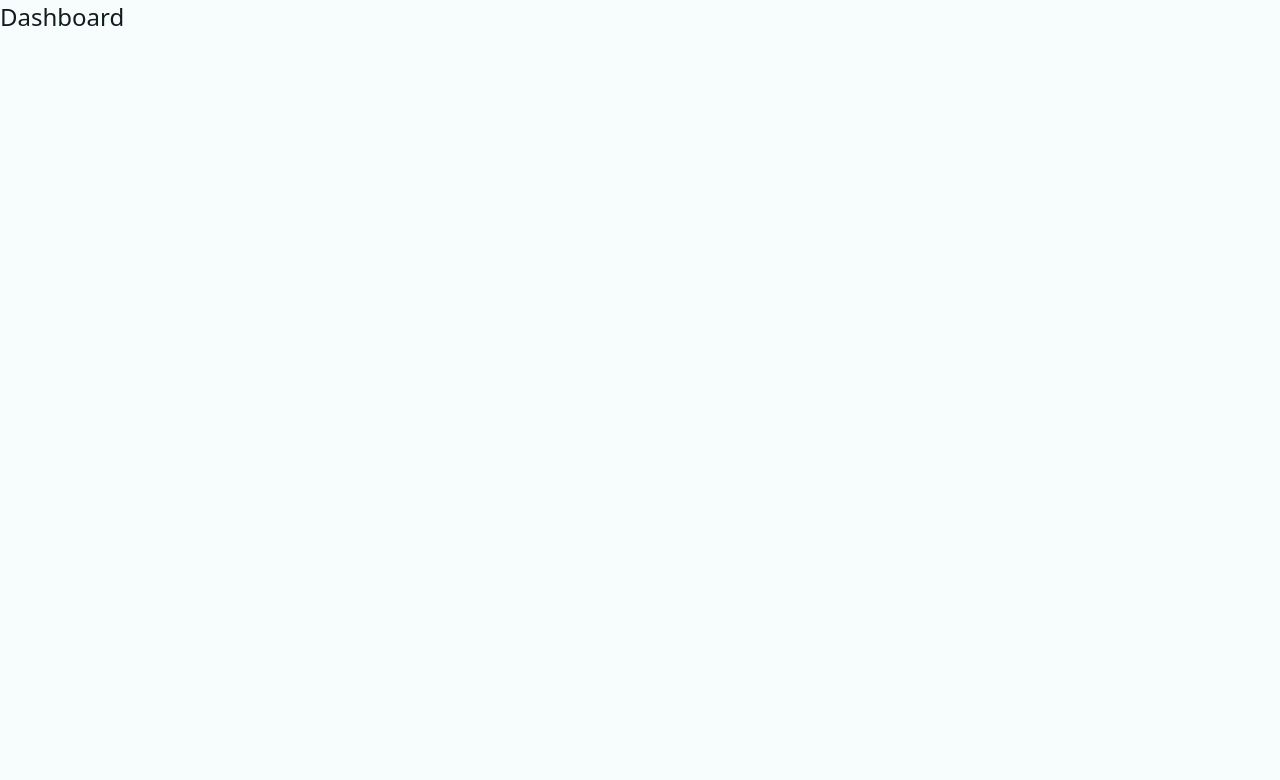
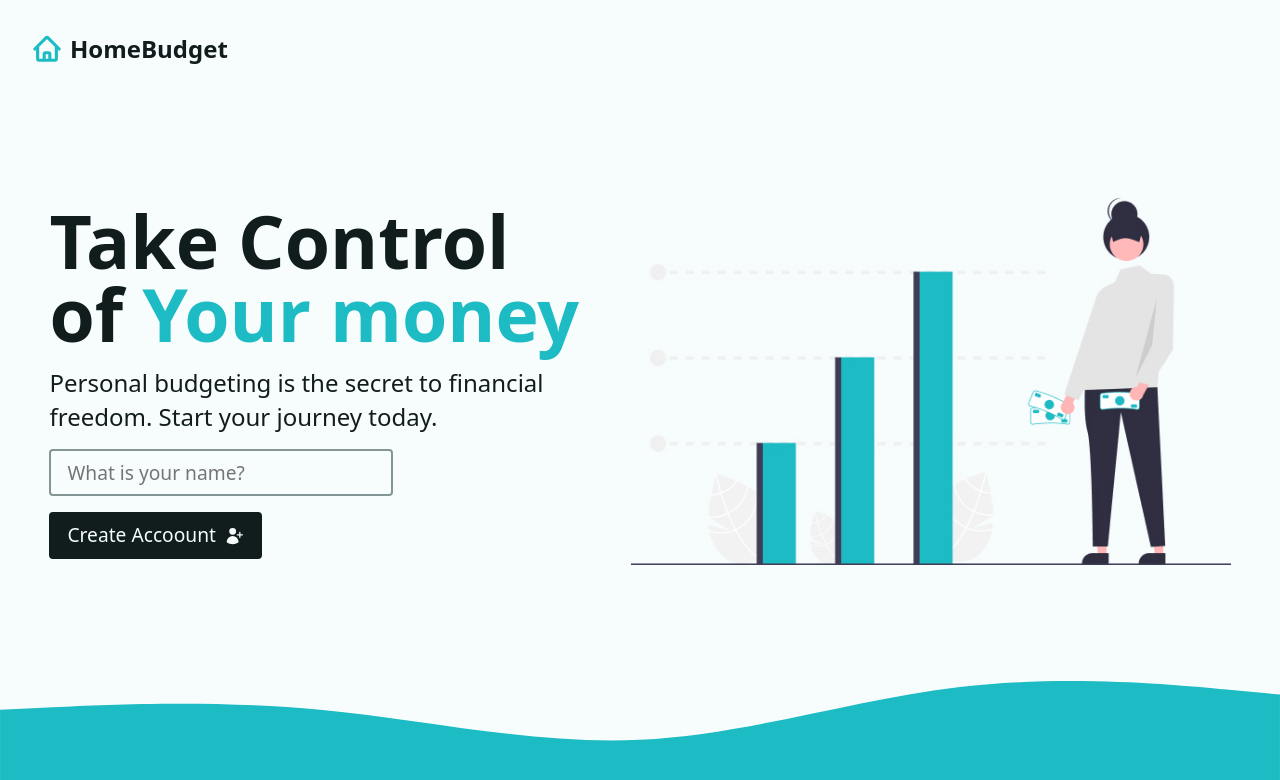
Before and after one commit to MargotShupe/BudgetingApp, a React (Vite) app in the folder react-router-budgeting/: page / in a window 1280 px wide. Shown: the top 780 px of the page. Built offline with nearby package versions, Linux system fonts and the light colour scheme.

Commit message:
components and layout

```diff
--- a/react-router-budgeting/package.json
+++ b/react-router-budgeting/package.json
@@ -10,9 +10,11 @@
     "preview": "vite preview"
   },
   "dependencies": {
+    "@heroicons/react": "^2.0.18",
     "react": "^18.2.0",
     "react-dom": "^18.2.0",
-    "react-router-dom": "6.8"
+    "react-router-dom": "6.8",
+    "react-toastify": "^9.1.3"
   },
   "devDependencies": {
     "@types/react": "^18.2.15",
--- a/react-router-budgeting/src/App.jsx
+++ b/react-router-budgeting/src/App.jsx
@@ -1,15 +1,38 @@
 import { createBrowserRouter, RouterProvider } from "react-router-dom";
 
+// Library imports
+import { ToastContainer } from "react-toastify";
+import "react-toastify/dist/ReactToastify.css";
+
+//Layout
+import Main, { mainLoader } from "./layouts/Main.jsx";
+
+// Actions
+import { logoutAction } from "./actions/logout.js";
+
 //Routes
-import Dashboard, { dashboardLoader } from "./pages/Dashboard";
+import Dashboard, { dashboardAction, dashboardLoader } from "./pages/Dashboard";
 import Error from "./pages/Error";
 
 const router = createBrowserRouter([
   {
     path: "/",
-    element: <Dashboard />,
-    loader: dashboardLoader,
+    element: <Main />,
+    loader: mainLoader,
     errorElement: <Error />,
+    children: [
+      {
+        index: true,
+        element: <Dashboard />,
+        loader: dashboardLoader,
+        action: dashboardAction,
+        errorElement: <Error />,
+      },
+      {
+        path: "logout",
+        action: logoutAction,
+      },
+    ],
   },
 ]);
 
@@ -17,6 +40,7 @@ function App() {
   return (
     <div className="App">
       <RouterProvider router={router} />
+      <ToastContainer />
     </div>
   );
 }
--- /dev/null
+++ b/react-router-budgeting/src/actions/logout.js
@@ -0,0 +1,18 @@
+// rrd imports
+import { redirect } from "react-router-dom";
+
+// Library
+import { toast } from "react-toastify";
+
+// helpers
+import { deleteItem } from "../helpers";
+
+export async function logoutAction() {
+  // delete the user
+  deleteItem({
+    key: "userName",
+  });
+  toast.success("You've deleted your account!");
+  // return redirect
+  return redirect("/");
+}
--- /dev/null
+++ b/react-router-budgeting/src/components/AddBudgetForm.jsx
@@ -0,0 +1,42 @@
+import { Form } from "react-router-dom";
+
+// Library imports
+import { CurrencyDollarIcon } from "@heroicons/react/24/solid";
+
+const AddBudgetForm = () => {
+  return (
+    <div className="form-wrapper">
+      <h2 className="h3">Create budget</h2>
+      <Form method="post" className="grid-sm">
+        <div className="grid-xs">
+          <label htmlFor="newBudget">Budget Name</label>
+          <input
+            type="text"
+            name="newBudget"
+            id="newBudget"
+            placeholder="e.g., Groceries"
+            required
+          />
+        </div>
+        <div className="grid-xs">
+          <label htmlFor="newBudgetAmount">Amount</label>
+          <input
+            type="number"
+            step="0.01"
+            name="newBudgetAmount"
+            id="newBudgetAmount"
+            placeholder="e.g., $350"
+            required
+            inputMode="decimal"
+          />
+        </div>
+      </Form>
+      <button type="submit" className="btn btn--dark">
+        <span>Create budget</span>
+        <CurrencyDollarIcon width={20} />
+      </button>
+    </div>
+  );
+};
+
+export default AddBudgetForm;
--- /dev/null
+++ b/react-router-budgeting/src/components/Nav.jsx
@@ -0,0 +1,37 @@
+// react router dom imports
+import { Form, NavLink } from "react-router-dom";
+
+// library
+import { TrashIcon } from "@heroicons/react/24/solid";
+
+// assets
+import logomark from "../assets/logomark.svg";
+
+const Nav = ({ userName }) => {
+  return (
+    <nav>
+      <NavLink to="/" aria-label="Go to home">
+        <img src={logomark} alt="" height={30} />
+        <span>HomeBudget</span>
+      </NavLink>
+      {userName && (
+        <Form
+          method="post"
+          action="/logout"
+          onSubmit={(event) => {
+            if (!confirm("Delete user and all data?")) {
+              event.preventDefault();
+            }
+          }}
+        >
+          <button type="submit" className="btn btn--warning">
+            <span>Delete User</span>
+            <TrashIcon width={20} />
+          </button>
+        </Form>
+      )}
+    </nav>
+  );
+};
+
+export default Nav;
--- /dev/null
+++ b/react-router-budgeting/src/components/intro.jsx
@@ -0,0 +1,40 @@
+import { Form } from "react-router-dom";
+
+// Library
+import { UserPlusIcon } from "@heroicons/react/24/solid";
+
+// assets
+import illustration from "../assets/illustration.jpg";
+
+const Intro = () => {
+  return (
+    <div className="intro">
+      <div>
+        <h1>
+          Take Control of <span className="accent">Your money</span>
+        </h1>
+        <p>
+          Personal budgeting is the secret to financial freedom. Start your
+          journey today.
+        </p>
+        <Form method="post">
+          <input
+            type="text"
+            name="userName"
+            required
+            placeholder="What is your name?"
+            aria-label="Your name"
+            autoComplete="given-name"
+          />
+          <button type="submit" className="btn btn--dark">
+            <span>Create Accoount</span>
+            <UserPlusIcon width={20} />
+          </button>
+        </Form>
+      </div>
+      <img src={illustration} alt="Person with money" width={600} />
+    </div>
+  );
+};
+
+export default Intro;
--- a/react-router-budgeting/src/helpers.js
+++ b/react-router-budgeting/src/helpers.js
@@ -2,3 +2,8 @@
 export const fetchData = (key) => {
   return JSON.parse(localStorage.getItem(key));
 };
+
+// delete item
+export const deleteItem = ({ key }) => {
+  return localStorage.removeItem(key);
+};
--- /dev/null
+++ b/react-router-budgeting/src/layouts/Main.jsx
@@ -0,0 +1,31 @@
+//react router imports
+import { Outlet, useLoaderData } from "react-router-dom";
+
+// assets
+import wave from "../assets/wave.svg";
+
+//components
+import Nav from "../components/Nav";
+
+// helper functions
+import { fetchData } from "../helpers";
+
+// loader function
+export function mainLoader() {
+  const userName = fetchData("userName");
+  return { userName };
+}
+
+const Main = () => {
+  const { userName } = useLoaderData();
+  return (
+    <div className="layout">
+      <Nav userName={userName} />
+      <main>
+        <Outlet />
+      </main>
+      <img src={wave} alt="" />
+    </div>
+  );
+};
+export default Main;
--- a/react-router-budgeting/src/pages/Dashboard.jsx
+++ b/react-router-budgeting/src/pages/Dashboard.jsx
@@ -2,23 +2,56 @@
 import { useLoaderData } from "react-router-dom";
 
 // helper functions
-
 import { fetchData } from "../helpers";
 
+// components
+import Intro from "../components/intro";
+import AddBudgetForm from "../components/AddBudgetForm";
+
+// Library imports
+import { toast } from "react-toastify";
+
 // loader function
-
 export function dashboardLoader() {
   const userName = fetchData("userName");
-  return { userName };
+  const budgets = fetchData("budgets");
+  return { userName, budgets };
+}
+
+// action
+export async function dashboardAction({ request }) {
+  const data = await request.formData();
+  const formData = Object.fromEntries(data);
+  try {
+    localStorage.setItem("userName", JSON.stringify(formData.userName));
+    return toast.success(`Welcome, ${formData.userName}`);
+  } catch (e) {
+    throw new Error("There was a problem creating your account.");
+  }
 }
 
 const Dashboard = () => {
-  const { userName } = useLoaderData();
+  const { userName, budgets } = useLoaderData();
   return (
-    <div>
-      <h1>{userName}</h1>
-      Dashboard
-    </div>
+    <>
+      {userName ? (
+        <div className="dashboard">
+          <h1>
+            Welcome back, <span className="accent">{userName}</span>
+          </h1>
+          <div className="grid-sm">
+            {/* {budgets ? () : ()} */}
+            <div className="grid-lg">
+              <div className="flex-lg">
+                <AddBudgetForm />
+              </div>
+            </div>
+          </div>
+        </div>
+      ) : (
+        <Intro />
+      )}
+    </>
   );
 };
 export default Dashboard;
--- a/react-router-budgeting/src/pages/Error.jsx
+++ b/react-router-budgeting/src/pages/Error.jsx
@@ -1,5 +1,28 @@
+import { Link, useNavigate, useRouteError } from "react-router-dom";
+
+// Library imports
+import { ArrowUturnLeftIcon, HomeIcon } from "@heroicons/react/24/solid";
+
 const Error = () => {
-  return <div>Error</div>;
+  const error = useRouteError();
+  const navigate = useNavigate();
+  return (
+    <div className="error">
+      <h1>Uh oh! Weve got a problem.</h1>
+      <p>{error.message || error.statusText}</p>
+      <div className="flex-md">
+        <button className="btn btn--dark" onClick={() => navigate(-1)}>
+          <ArrowUturnLeftIcon width={20} />
+          <span>Go Back</span>
+        </button>
+        <button></button>
+        <Link to="/" className="btn btn--dark">
+          <HomeIcon width={20} />
+          <span>Go home</span>
+        </Link>
+      </div>
+    </div>
+  );
 };
 
 export default Error;
```
Also changed, not shown: 1 other file (tests, documents, lock files or other folders).
